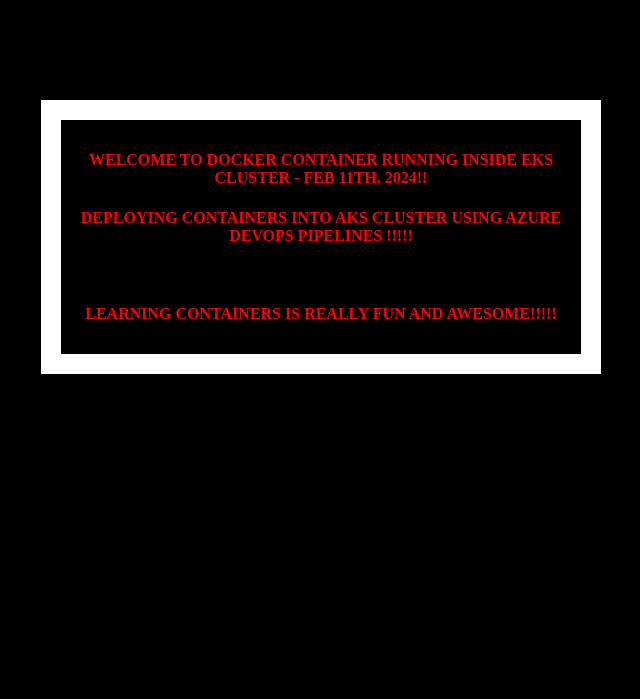
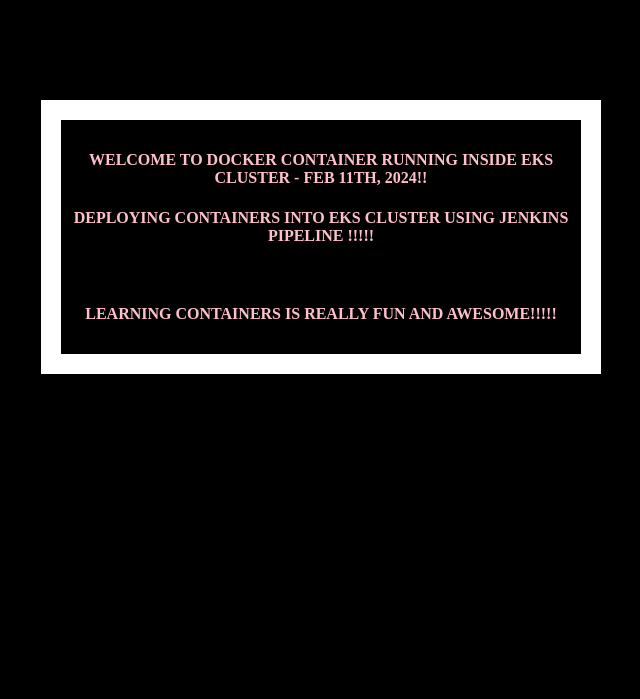
Before and after one commit to akannan1087/myPythonDockerRepo, a Flask app: page / in a window 1280 px wide. Shown: the top 699 px of the page, without its empty margins (319-959 px from the left). Run offline with Flask 2, Linux system fonts and the light colour scheme.

Commit message:
Update index.html

```diff
--- a/templates/index.html
+++ b/templates/index.html
@@ -3,7 +3,7 @@
     <style type="text/css">
       body {
         background: black;
-        color: red;
+        color: pink;
       }
       div.container {
         max-width: 500px;
@@ -20,7 +20,7 @@
   <body>
     <div class="container">
       <h4>Welcome to Docker Container running inside  EKS Cluster - Feb 11th, 2024!!</h4>
-      <h4>Deploying Containers into AKS cluster using Azure Devops Pipelines !!!!!</h4>
+      <h4>Deploying Containers into EKS cluster using Jenkins Pipeline !!!!!</h4>
       <br>
        <h4>Learning containers is really fun and awesome!!!!!</h4>
     </div>
```
